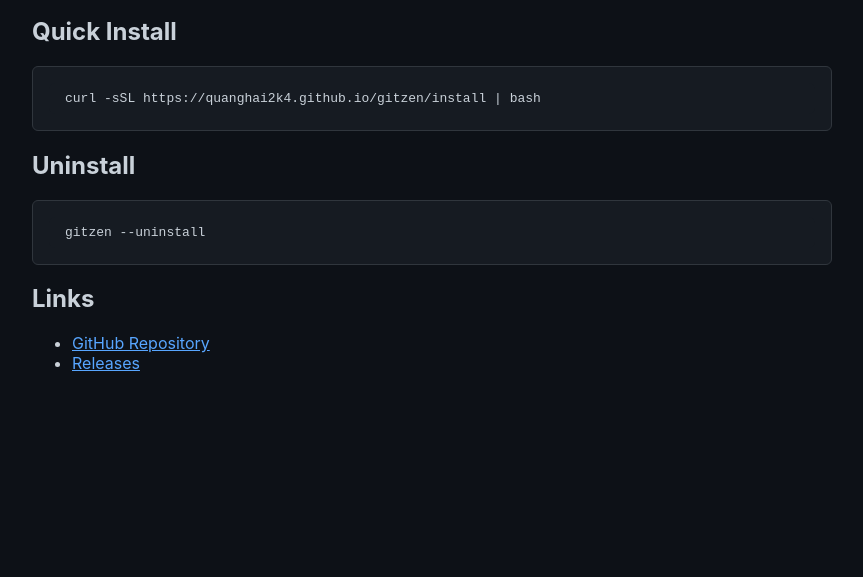
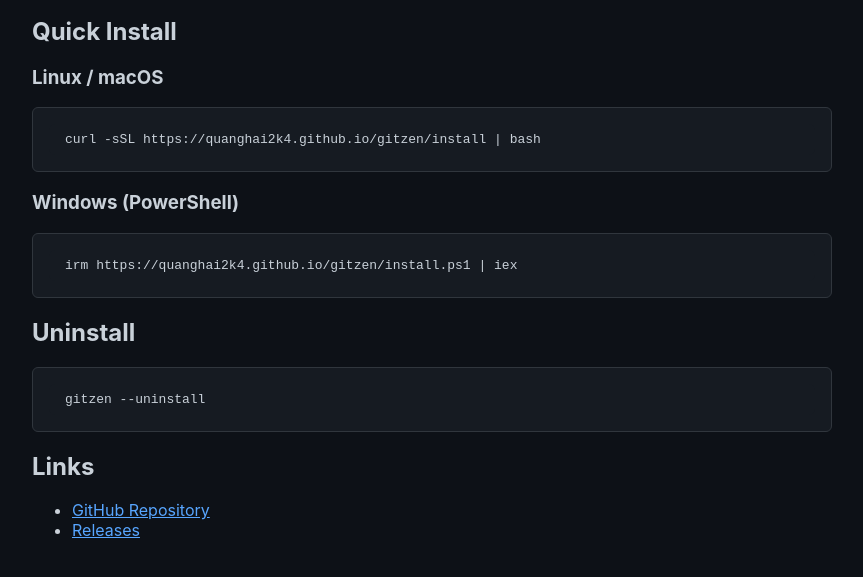
Before and after one commit to quanghai2k4/gitzen, a plain HTML site: page docs/index.html in a window 1280 px wide. Shown: the part 137-714 px from the top of the page, without its empty margins (208-1071 px from the left). Drawn offline with Linux system fonts and the light colour scheme.

Commit message:
feat: add Windows PowerShell install script
- Add install.ps1 with auto-detect arch, download, checksum verify
- Install to %LOCALAPPDATA%\gitzen and add to PATH
- Support version selection and uninstall
- Update README with Windows installation instructions
- Update docs/index.html with Windows command

```diff
--- a/docs/index.html
+++ b/docs/index.html
@@ -36,8 +36,15 @@
     <p>A TUI Git client inspired by lazygit, written in Go with Bubble Tea.</p>
 
     <h2>Quick Install</h2>
+
+    <h3>Linux / macOS</h3>
     <div class="install-cmd">
         <code>curl -sSL https://quanghai2k4.github.io/gitzen/install | bash</code>
+    </div>
+
+    <h3>Windows (PowerShell)</h3>
+    <div class="install-cmd">
+        <code>irm https://quanghai2k4.github.io/gitzen/install.ps1 | iex</code>
     </div>
 
     <h2>Uninstall</h2>
```
Also changed, not shown: 3 other files.
